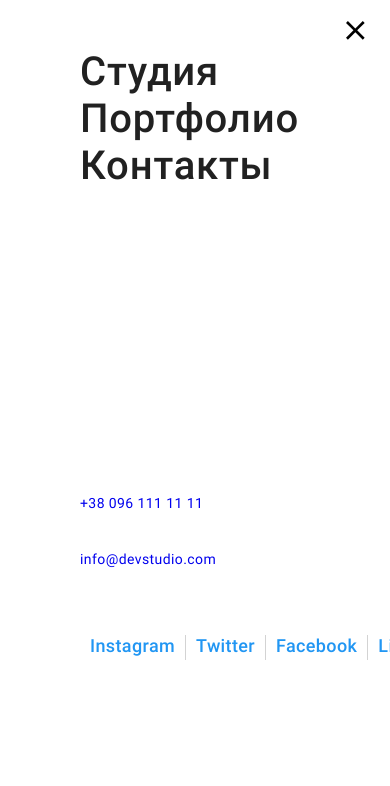
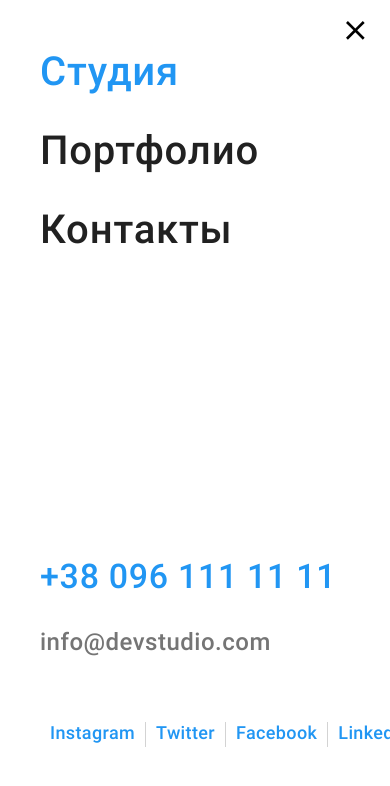
Before and after one commit to Va110k/goit-markup-hw-08, a plain HTML site: page index.html in a window 390 px wide. Both pictures are taken after a click on the button 355 px from the left and 30 px from the top of the page. Drawn offline with nearby package versions, Linux system fonts and the light colour scheme.

Commit message:
completed mobile menu

```diff
--- a/index.html
+++ b/index.html
@@ -61,7 +61,7 @@
 
             <ul class="mobile-menu__nav-list">
                 <li class="mobile-menu__nav-item">
-                    <a class="mobile-menu__nav-link" href="./index.html">Студия</a>
+                    <a class="mobile-menu__nav-link nav-current" href="./index.html">Студия</a>
                 </li>
 
                 <li class="mobile-menu__nav-item">
@@ -75,11 +75,11 @@
 
             <ul class="mobile-menu__contacts-list">
                 <li class="mobile-menu__contacts-item">
-                    <a href="tel:+380961111111" class="mobile-menu__contacts-link">+38 096 111 11 11</a>
+                    <a href="tel:+380961111111" class="mobile-menu__contacts-link menu-tel">+38 096 111 11 11</a>
                 </li>
 
                 <li class="mobile-menu__contacts-item">
-                    <a href="mailto:info@devstudio.com" class="mobile-menu__contacts-link">info@devstudio.com</a>
+                    <a href="mailto:info@devstudio.com" class="mobile-menu__contacts-link menu-mail">info@devstudio.com</a>
                 </li>
             </ul>
 
--- a/sass/layout/_mobile-menu.scss
+++ b/sass/layout/_mobile-menu.scss
@@ -14,6 +14,8 @@
   visibility: hidden;
   pointer-events: none;
   //   z-index: 100;
+
+  overflow-y: scroll;
 
   @media screen and (min-width: $tablet) {
     display: none;
@@ -33,6 +35,8 @@
 
 .mobile-menu__nav-list {
   @extend %list;
+  margin: 0;
+  padding: 0;
 }
 
 .mobile-menu__nav-item {
@@ -42,26 +46,49 @@
   list-style: none;
   font-weight: 500;
   @include font-style(1.18, 40px, 0.02em);
+
+  &:not(:first-child) {
+    margin-top: 32px;
+  }
 }
 
 .mobile-menu__nav-link {
   color: $primary-text-color;
-  //   color: $accent-color;
   @extend %link;
 }
 
-.mobile-menu__contacts-list {
-  margin-top: 302px;
-
-  @extend %list;
+.nav-current {
+  color: $accent-color;
 }
 
-.mobile-menu__contacts-item:first-child {
-  margin-bottom: 32px;
+.mobile-menu__contacts-list {
+  @extend %list;
+  margin: 0;
+  padding: 0;
+  margin-top: 302px;
+}
+
+.mobile-menu__contacts-item {
+  &:first-child {
+    margin-bottom: 32px;
+  }
 }
 
 .mobile-menu__contacts-link {
   @extend %link;
+  font-family: Roboto;
+  font-style: normal;
+  font-weight: 500;
+}
+
+.menu-tel {
+  @include font-style(1.18, 34px, 0.02em);
+  color: $accent-color;
+}
+
+.menu-mail {
+  @include font-style(1.17, 24px, 0.02em);
+  color: $secondary-text-color;
 }
 
 .mobile-menu__socials-list {
@@ -69,12 +96,15 @@
   justify-content: flex-start;
   margin-top: 64px;
   margin-bottom: 48px;
-
+  padding-left: 0;
   @extend %list;
 }
 
 .mobile-menu__socials-item {
   border-right: 1px solid rgba(33, 33, 33, 0.2);
+  &:last-child {
+    border-right: none;
+  }
 }
 
 .mobile-menu__socials-link {
```
Also changed, not shown: css/main.css, css/main.min.css, 2 other files.
